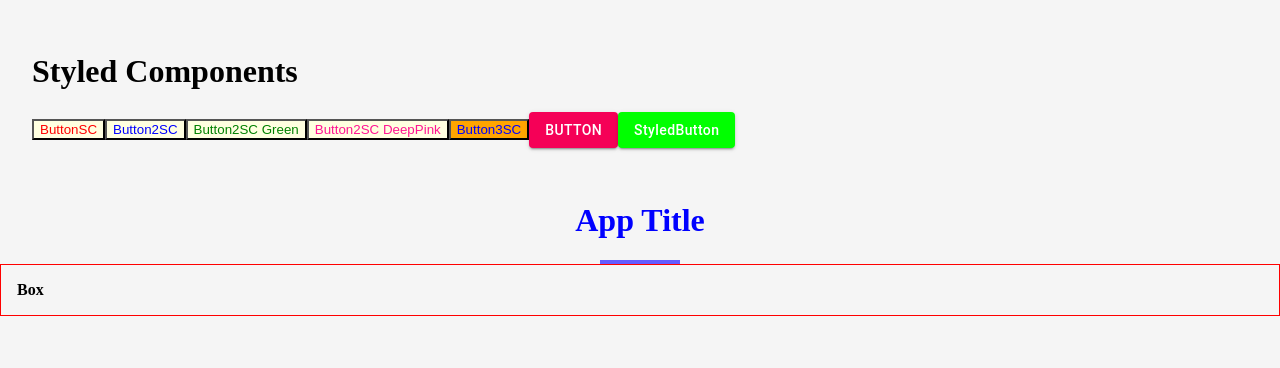
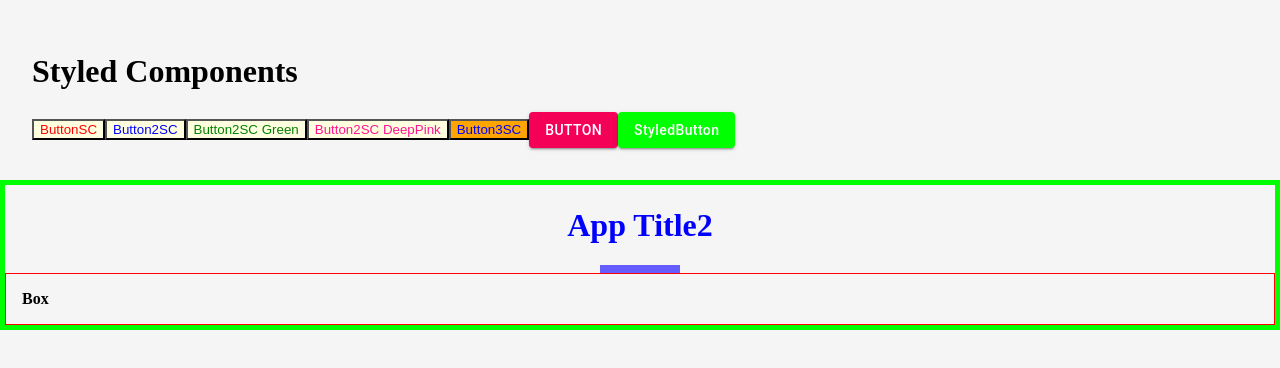
Before and after one commit to Michal-Radomski/JS_Libraries_Courses, a React (Create React App) app in the folder 03 Styled Components/: page / in a window 1280 px wide. Shown: the top 368 px of the page. Built offline with nearby package versions, Linux system fonts and the light colour scheme.

Commit message:
Course - commit 05

```diff
--- a/03 Styled Components/src/App.tsx
+++ b/03 Styled Components/src/App.tsx
@@ -2,7 +2,8 @@ import React from "react";
 import styled from "styled-components";
 import { Button } from "@material-ui/core";
 
-import ComplexTitle from "./components/ComplexTitle";
+// import ComplexTitle from "./components/ComplexTitle";
+import ComplexTitleWrapper from "./components/ComplexTitle";
 
 const ButtonSC = styled.button({ color: "red", backgroundColor: "lightyellow" });
 const Button2SC = styled.button<{ $special?: string }>`
@@ -38,7 +39,7 @@ function App(): JSX.Element {
           StyledButton
         </StyledButton>
       </div>
-      <ComplexTitle title="App Title" />
+      <ComplexTitleWrapper title="App Title2" />
     </React.Fragment>
   );
 }
--- a/03 Styled Components/src/components/ComplexTitle.tsx
+++ b/03 Styled Components/src/components/ComplexTitle.tsx
@@ -9,7 +9,7 @@ const Wrapper = styled.div`
   }
   .underline {
     width: 5rem;
-    height: 0.25rem;
+    height: 0.5rem;
     background: var(--primary);
     margin: 0 auto;
   }
@@ -21,10 +21,11 @@ const Wrapper = styled.div`
   }
 `;
 
-const ComplexTitle = ({ title }: { title: string }): JSX.Element => {
+const ComplexTitle = ({ title, className }: { title: string; className?: string }): JSX.Element => {
+  // console.log("className:", className);
   return (
     <React.Fragment>
-      <Wrapper>
+      <Wrapper className={className}>
         <h1>{title}</h1>
         <div className="underline"></div>
         <div className="box">Box</div>
@@ -33,4 +34,7 @@ const ComplexTitle = ({ title }: { title: string }): JSX.Element => {
   );
 };
 
-export default ComplexTitle;
+const ComplexTitleWrapper = styled(ComplexTitle)`
+  border: 5px solid lime;
+`;
+export default ComplexTitleWrapper;
```
